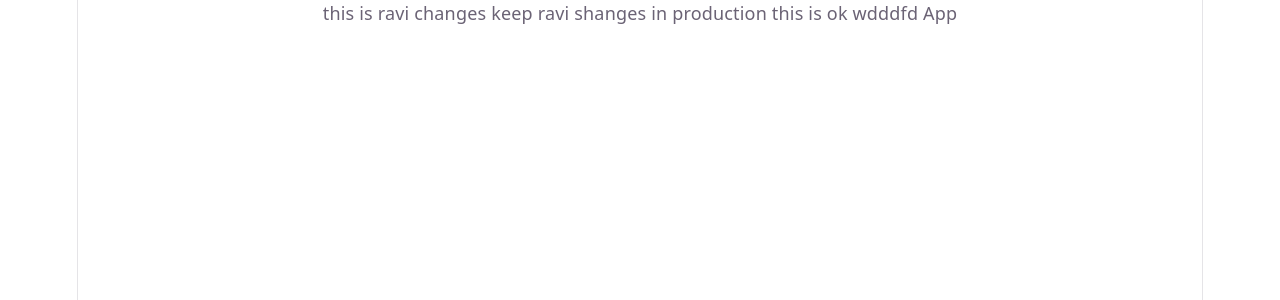
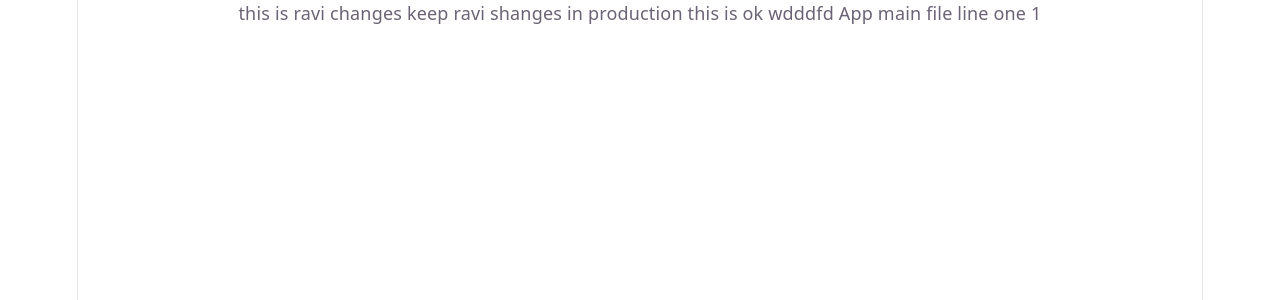
Before and after one commit to patoliyarp/github-learn, a React (Vite) app: page / in a window 1280 px wide. Shown: the top 300 px of the page. Built offline with nearby package versions, Linux system fonts and the light colour scheme.

Commit message:
main line one

```diff
--- a/src/App.tsx
+++ b/src/App.tsx
@@ -2,6 +2,7 @@ function App() {
   return (
     <div>
       this is ravi changes keep ravi shanges in production this is ok wdddfd App
+      main file line one 1
     </div>
   );
 }
```
